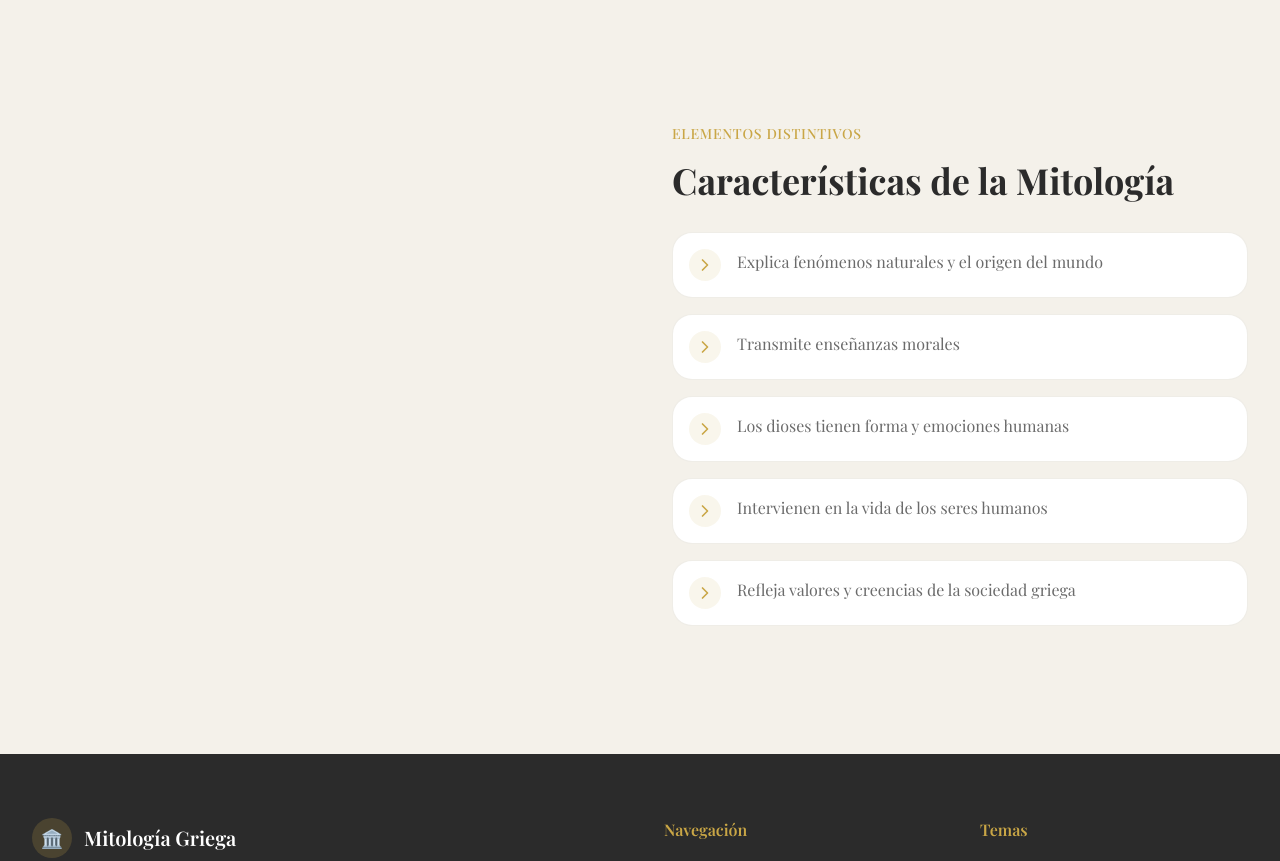
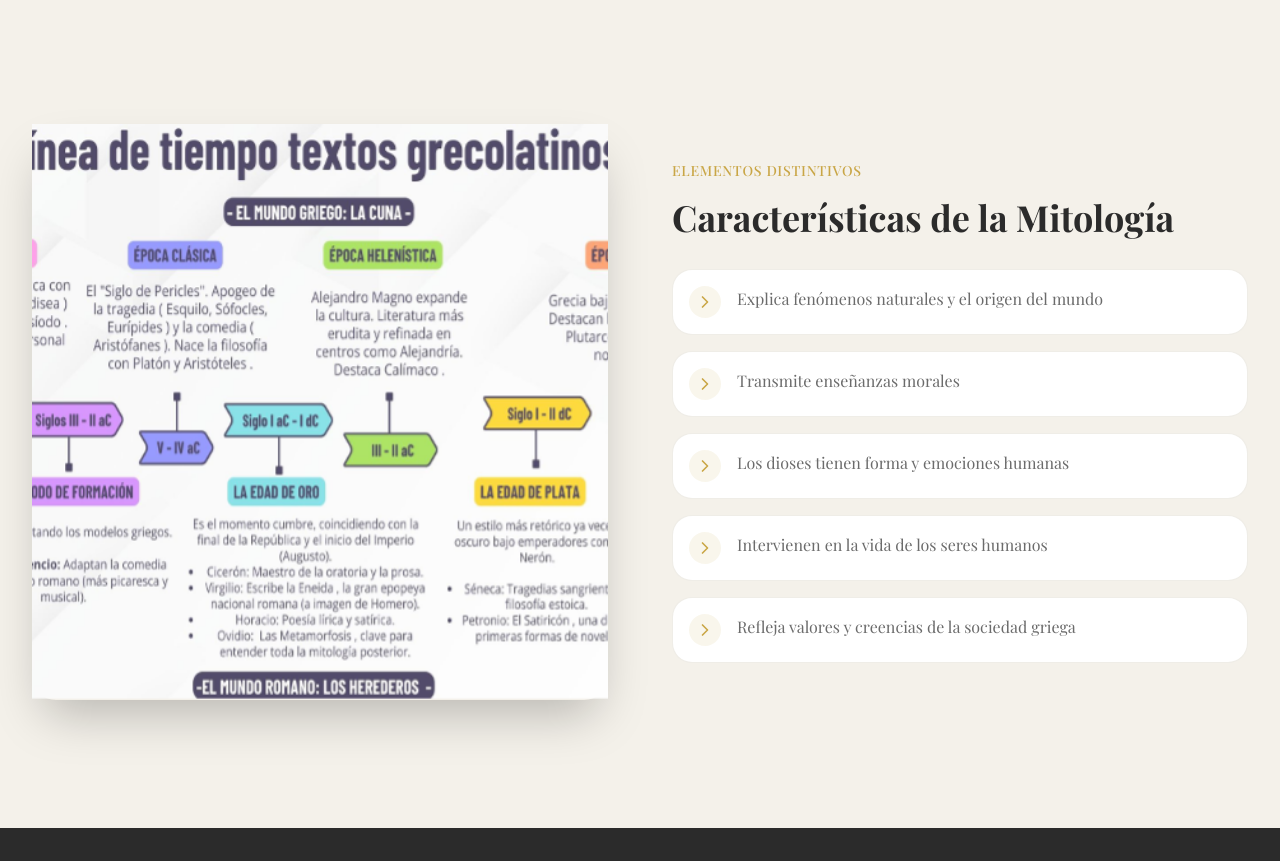
Before and after one commit to Jhoao280/mitologia_griega, a Next.js app: page /mitologia in a window 1280 px wide. Shown: the part 4260-5121 px from the top of the page. Built offline with nearby package versions, Linux system fonts and the light colour scheme; a web font is replaced by a local one.

Commit message:
Update image container styling in page.tsx

```diff
--- a/app/mitologia/page.tsx
+++ b/app/mitologia/page.tsx
@@ -219,7 +219,7 @@ export default function MitologiaPage() {
         <div className="grid lg:grid-cols-2 gap-16 items-center">
           <ScrollReveal direction="left">
             <div className="relative">
-              <div className="relative w-full h-auto overflow-hidden shadow-2xl">
+              <div className="aspect-square rounded-3xl overflow-hidden shadow-2xl">
                 <Image
                   src="/linea.png"
                   alt="Linea de tiempo"
```
